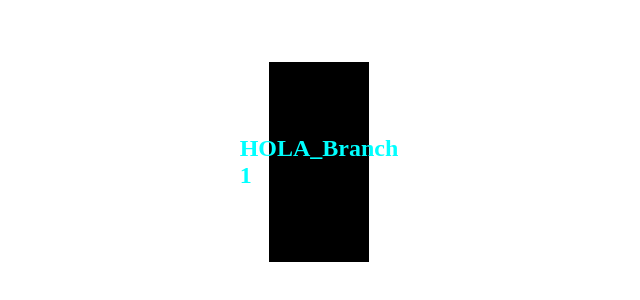
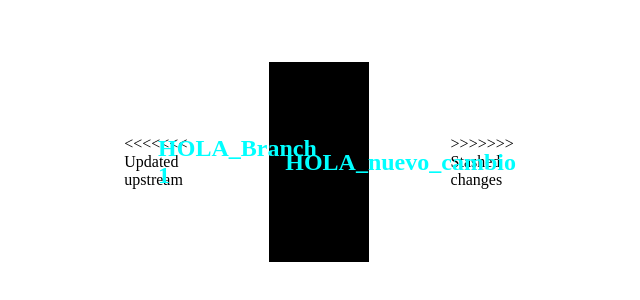
Before and after one commit to JesusGarc01/Web-Exercises, a plain HTML site: page html/index.html in a window 1280 px wide. Shown: the part 238-538 px from the top of the page, without its empty margins (321-961 px from the left). Drawn offline with Linux system fonts and the light colour scheme.

Commit message:
Nuevo cambio agregado en Branch_1 - Probando Stash

```diff
--- a/html/index.html
+++ b/html/index.html
@@ -10,7 +10,11 @@
     <main>
 
         <div class="cuadro">
+<<<<<<< Updated upstream
             <h2 id="clk" class="clk">HOLA_Branch 1</h2>
+=======
+            <h2 id="clk" class="clk">HOLA_nuevo_cambio</h2>
+>>>>>>> Stashed changes
         </div>
 
 
```
